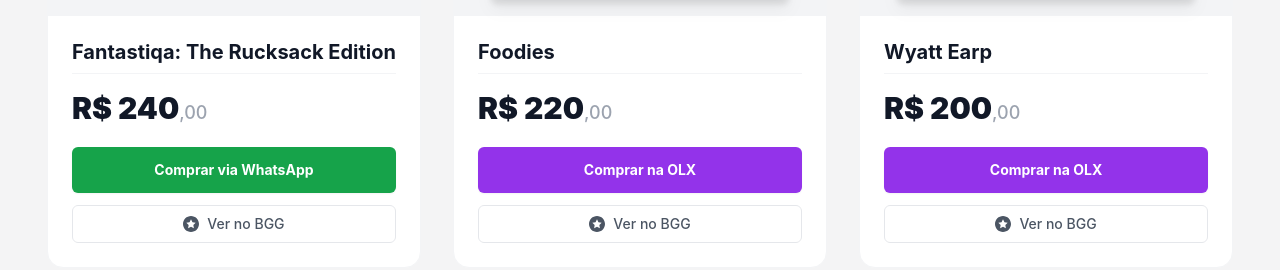
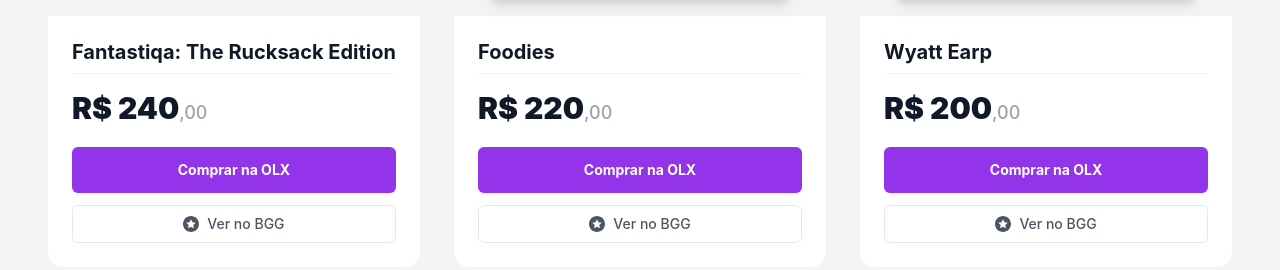
Before and after one commit to mestreferreiro/BOARDGAMES, a plain HTML site: page index.html in a window 1280 px wide. Shown: the part 601-871 px from the top of the page. Drawn offline with nearby package versions, Linux system fonts and the light colour scheme.

Commit message:
Add files via upload

```diff
--- a/index.html
+++ b/index.html
@@ -194,7 +194,7 @@
 
         // Dados Iniciais
         const initialGames = [
-            { id: 1, name: "Fantastiqa: The Rucksack Edition", price: 240, condition: "NOVO", bggLink: "https://boardgamegeek.com/boardgame/125046/fantastiqa-the-rucksack-edition", olxLink: "", imageUrl: "in/900x600/filters:no_upscale():strip_icc()/pic1917430.jpg", sold: false },
+            { id: 1, name: "Fantastiqa: The Rucksack Edition", price: 240, condition: "NOVO", bggLink: "https://boardgamegeek.com/boardgame/125046/fantastiqa-the-rucksack-edition", olxLink: "https://go.olx.com.br/grande-goiania-e-anapolis/hobbies-e-colecoes/fantastiqa-the-rucksack-edition-1490389878?rec=h&lis=homefeed%7CNA%7Cuser_last_seen_rec%7C0", imageUrl: "in/900x600/filters:no_upscale():strip_icc()/pic1917430.jpg", sold: false },
             { id: 2, name: "Foodies", price: 220, condition: "LACRADO", bggLink: "https://boardgamegeek.com/boardgame/280896/foodies", olxLink: "https://go.olx.com.br/grande-goiania-e-anapolis/hobbies-e-colecoes/foodies-1490390395", imageUrl: "https://cf.geekdo-images.com/4ckBACEWLAMUtKk1hzh8ig__imagepage/img/fOLI9pXiaxVnvVZ0KEuJw06GNsU=/fit-in/900x600/filters:no_upscale():strip_icc()/pic4757834.jpg", sold: false },
             { id: 3, name: "Wyatt Earp", price: 200, condition: "LACRADO", bggLink: "https://boardgamegeek.com/boardgame/878/wyatt-earp", olxLink: "https://go.olx.com.br/grande-goiania-e-anapolis/hobbies-e-colecoes/wyatt-earp-1490390827", imageUrl: "https://cf.geekdo-images.com/-dMcNKE82PFSTnNOwNJd1g__imagepage/img/hSeugdZMYQYpPVQGhxqfHuUFYpg=/fit-in/900x600/filters:no_upscale():strip_icc()/pic2241574.jpg", sold: false },
             { id: 4, name: "Arkwright: The Card Game", price: 320, condition: "LACRADO", bggLink: "https://boardgamegeek.com/boardgame/300664/arkwright-the-card-game", olxLink: "https://go.olx.com.br/grande-goiania-e-anapolis/hobbies-e-colecoes/arkwright-the-card-game-1490392218", imageUrl: "https://cf.geekdo-images.com/8idwh3TfQ5FWGaMExD5HRw__imagepage@2x/img/mGm6MtigbUZ2GlR55CoTz_elmSQ=/fit-in/1800x1200/filters:strip_icc()/pic5408665.jpg", sold: false },
```
